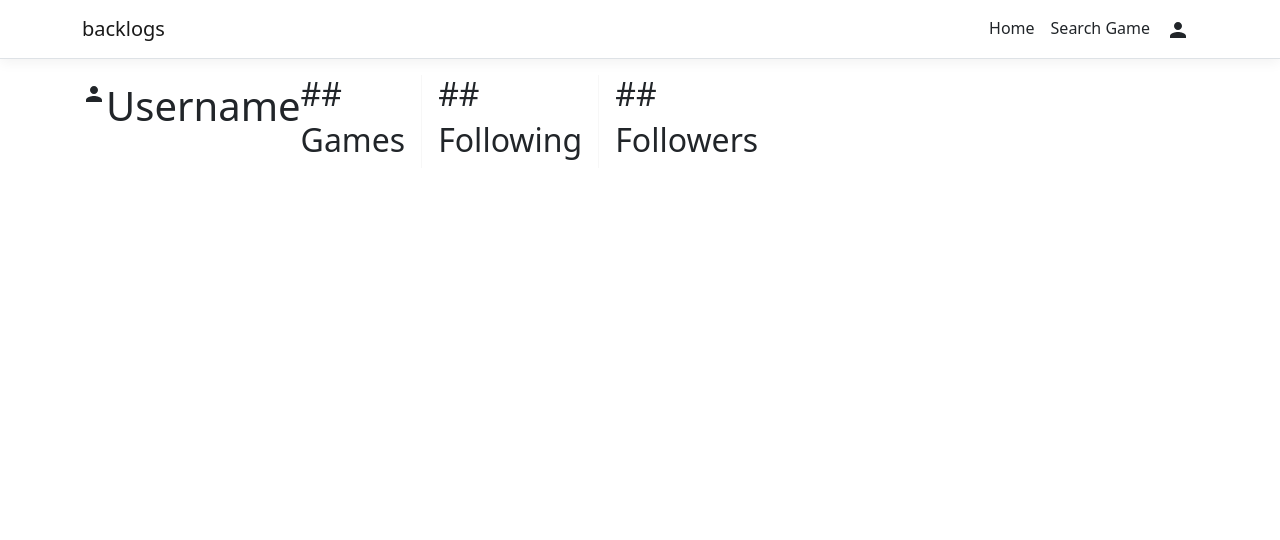
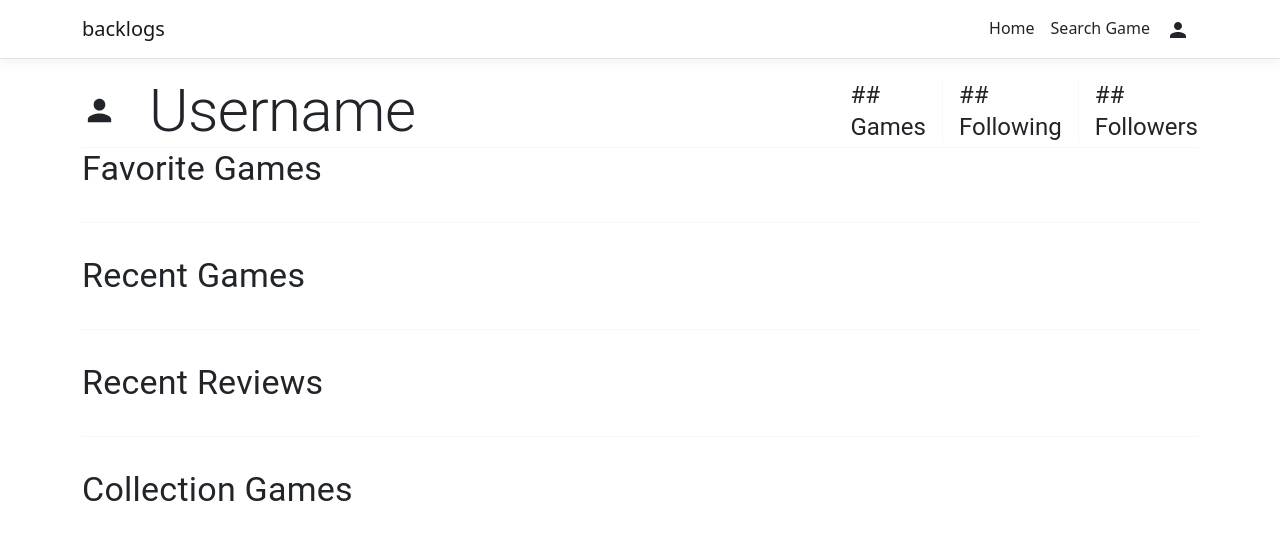
Before and after one commit to The-Appletuns/backlogs, a React (Create React App) app in the folder ClientApp/: page /user-profile in a window 1280 px wide. Shown: the top 540 px of the page. Built offline with nearby package versions, Linux system fonts and the light colour scheme.

Commit message:
added start for profile section

```diff
--- a/ClientApp/src/components/UserProfile.js
+++ b/ClientApp/src/components/UserProfile.js
@@ -3,39 +3,84 @@ import React, { Component } from 'react';
 import Box from '@mui/material/Box';
 import Stack from '@mui/material/Stack';
 import Divider from '@mui/material/Divider';
+import Typography from '@mui/material/Typography';
+import Button from '@mui/material/Button';
 
-import PersonIcon from '@mui/icons-material/Person'
+import PersonIcon from '@mui/icons-material/Person';
 
 
 export class UserProfile extends Component {
     static displayName = UserProfile.name;
 
+    userProfileHeader() {
+        // User info at the header
+
+        return (
+            <Stack direction="row" alignItems='center' justifyContent='space-between'>
+                <Stack
+                    direction="row"
+                    alignItems='center'
+                    justifyContent='space-around'
+                    spacing={4}>
+                    <PersonIcon fontSize='large'/>
+                    <Typography variant='h2'>Username</Typography>
+                </Stack>
+                <Stack
+                    direction="row"
+                    alignItems='center'
+                    divider={<Divider orientation="vertical" flexItem/>}
+                    spacing={2}>
+                    <Box>
+                        <Typography variant='h5'>##</Typography>
+                        <Typography variant='h5'>Games</Typography>
+                    </Box>
+                    <Box>
+                        <Typography variant='h5'>##</Typography>
+                        <Typography variant='h5'>Following</Typography>
+                    </Box>
+                    <Box>
+                        <Typography variant='h5'>##</Typography>
+                        <Typography variant='h5'>Followers</Typography>
+                    </Box>
+                </Stack>
+            </Stack>
+        )
+    }
+
+    userProfileBody() {
+        // User profile displaying games and other info
+
+        return (
+            <Stack
+                alignItems='stretch'
+                divider={<Divider orientation="horizontal" flexItem/>}
+                spacing={4}>
+                <Box>
+                    <Typography variant='h4'>Favorite Games</Typography>
+
+                </Box>
+                <Box>
+                    <Typography variant='h4'>Recent Games</Typography>
+
+                </Box>
+                <Box>
+                    <Typography variant='h4'>Recent Reviews</Typography>
+
+                </Box>
+                <Box>
+                    <Typography variant='h4'>Collection Games</Typography>
+
+                </Box>
+            </Stack>
+        )
+    }
+
     render() {
         return (
             <Box>
-                <Stack direction="row" alignItems={'baseline'}>
-                    <Stack direction="row">
-                        <PersonIcon/>
-                        <h1>Username</h1>
-                    </Stack>
-                    <Stack
-                        direction="row"
-                        divider={<Divider orientation="vertical" flexItem/>}
-                        spacing={2}>
-                        <Box>
-                            <h2>##</h2>
-                            <h2>Games</h2>
-                        </Box>
-                        <Box>
-                            <h2>##</h2>
-                            <h2>Following</h2>
-                        </Box>
-                        <Box>
-                            <h2>##</h2>
-                            <h2>Followers</h2>
-                        </Box>
-                    </Stack>
-                </Stack>
+                {this.userProfileHeader()}
+                <Divider/>
+                {this.userProfileBody()}
             </Box>
         )
     }
```
